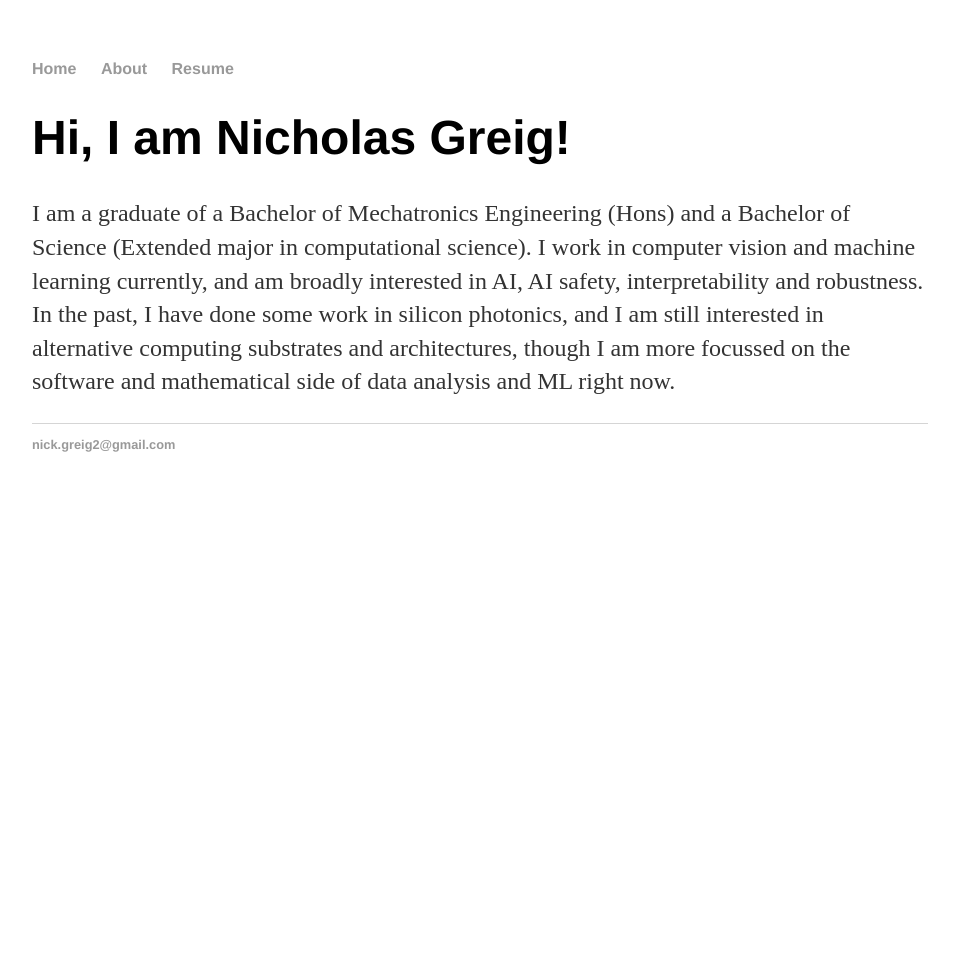
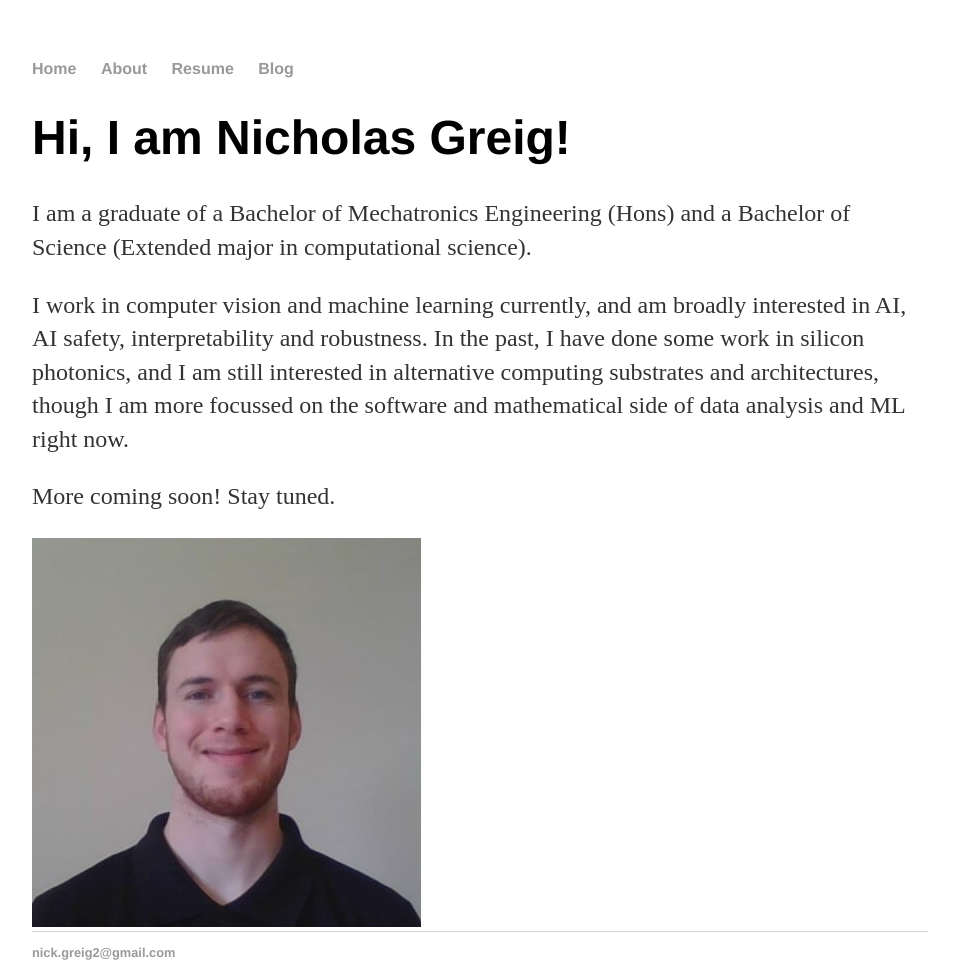
Before and after one commit to nicholas-greig/nicholas-greig.github.io, a plain HTML site: page index.html in a window 1280 px wide. Shown: the whole page, without its empty margins (160-1119 px from the left). Before the commit the page ends 800 px from the top, so only its background shows below. Drawn offline with Linux system fonts and the light colour scheme.

Commit message:
feat: Updated html files, added photo and descriptions.

```diff
--- a/index.html
+++ b/index.html
@@ -10,22 +10,31 @@
        <li><a href="index.html">Home</a></li>
        <li><a href="index.html">About</a></li>
        <li><a href="resume/NicholasGreig-CV.pdf">Resume</a></li>
-       <!-- <li><a href="blog/base.html">Blog</a></li> -->
+       <li><a href="blog/base.html">Blog</a></li>
      </ul>
    </nav>
    <div class=”container”>
      <div class=”blurb”>
        <h1>Hi, I am Nicholas Greig!</h1>
+
        <p>
         I am a graduate of a Bachelor of Mechatronics Engineering (Hons) and a Bachelor of Science (Extended major in computational science).
+
+
+       </a></p>
+       <p>
 
         I work in computer vision and machine learning currently, and am broadly interested in AI, AI safety, interpretability and robustness.
         In the past, I have done some work in silicon photonics, and I am still interested in alternative computing substrates and architectures,
         though I am more focussed on the software and mathematical side of data analysis and ML right now.
 
 
-       </a></p>
 
+       </p>
+       <p>
+        More coming soon! Stay tuned.
+       </p>
+       <img src="headshot.jpg" alt="A photo of my head">
 
      </div>
    </div>
```
Also changed, not shown: about.html (+4 -2 lines), blog/base.html (+2 -2 lines), headshot.jpg (added).
